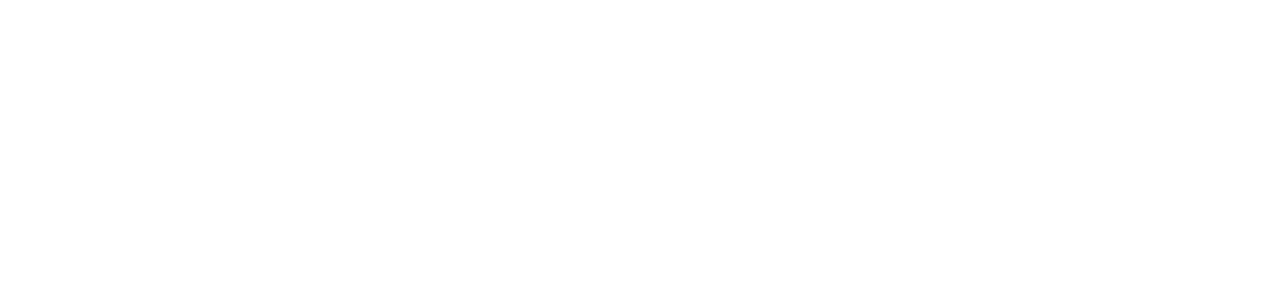
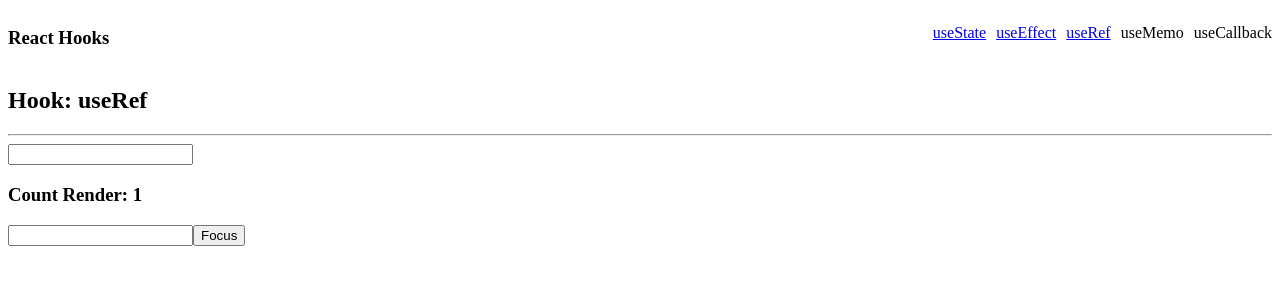
Before and after one commit to gerChinnawat/teach-react, a React (Vite) app: page /teach-react/use_ref in a window 1280 px wide. Before the commit this address had no page. Shown: the top 300 px of the page. Built offline with nearby package versions, Linux system fonts and the light colour scheme.

Commit message:
add useRef

```diff
--- a/src/App.jsx
+++ b/src/App.jsx
@@ -1,6 +1,7 @@
 import { BrowserRouter, Routes, Route } from "react-router";
 import UseStatePage from "./pages/UseStatePage";
 import UseEffectPage from "./pages/UseEffectPage";
+import UseRefPage from "./pages/UseRefPage";
 
 function App() {
   const base = "/teach-react/"
@@ -12,6 +13,7 @@
         <Route path={base}>
           <Route path="use_state" element={<UseStatePage />} />
           <Route path="use_effect" element={<UseEffectPage />} />
+          <Route path="use_ref" element={<UseRefPage />} />
         </Route>
       </Routes>
     </BrowserRouter>
--- /dev/null
+++ b/src/components/CountRenderInput.jsx
@@ -0,0 +1,24 @@
+import { useRef, useState, useEffect } from "react";
+
+const CountRanderInput = () => {
+    const [inputValue, setInputValue] = useState("");
+        const count = useRef(1);
+
+    useEffect(() => {
+        count.current += 1;
+    }, [inputValue])
+
+    return (
+        <>
+            <input
+                name="firstname"
+                type="text"
+                value={inputValue}
+                onChange={(e) => setInputValue(e.target.value)}
+            />
+            <h3>Count Render: {count.current}</h3>
+        </>
+    );
+};
+
+export default CountRanderInput;
--- /dev/null
+++ b/src/components/InputFocus.jsx
@@ -0,0 +1,16 @@
+import { useRef } from "react";
+
+const InputFocus = () => {
+    const inputElement = useRef();
+
+    const onFocusHandle = () => {
+        inputElement.current.focus();
+    };
+
+    return (<>
+        <input type="text" ref={inputElement}/>
+        <button onClick={onFocusHandle}>Focus</button>
+    </>);
+};
+
+export default InputFocus;
--- a/src/components/NavBar.jsx
+++ b/src/components/NavBar.jsx
@@ -11,6 +11,7 @@
         <ul>
             <li><Link to={`${base + "/use_state"}`}>useState</Link></li>
             <li><Link to={`${base + "/use_effect"}`}>useEffect</Link></li>
+            <li><Link to={`${base + "/use_ref"}`}>useRef</Link></li>
             <li>useMemo</li>
             <li>useCallback</li>
         </ul>
--- /dev/null
+++ b/src/pages/UseRefPage.jsx
@@ -0,0 +1,13 @@
+import Layout from "../components/Layout";
+import UseRefScreen from "../screens/UseRefScreen";
+
+const UseRefPage = () => {
+
+    return (
+        <Layout>
+            <UseRefScreen />
+        </Layout>
+    );
+};
+
+export default UseRefPage;
--- /dev/null
+++ b/src/screens/UseRefScreen.jsx
@@ -0,0 +1,14 @@
+import Header from "../components/Header";
+import CountRanderInput from "../components/CountRenderInput";
+import InputFocus from "../components/InputFocus";
+
+const UseRefScreen = () => {
+
+    return (<>
+        <Header title="useRef" />
+        <CountRanderInput />
+        <InputFocus />
+    </>);
+};
+
+export default UseRefScreen;
```
